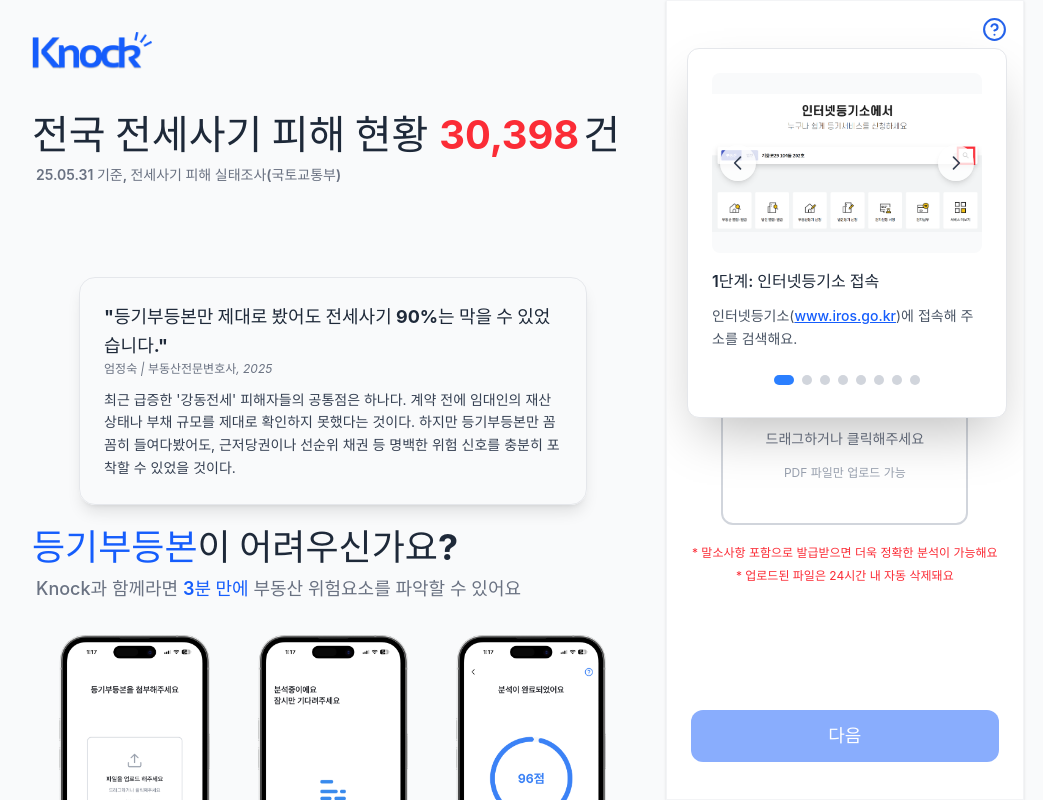
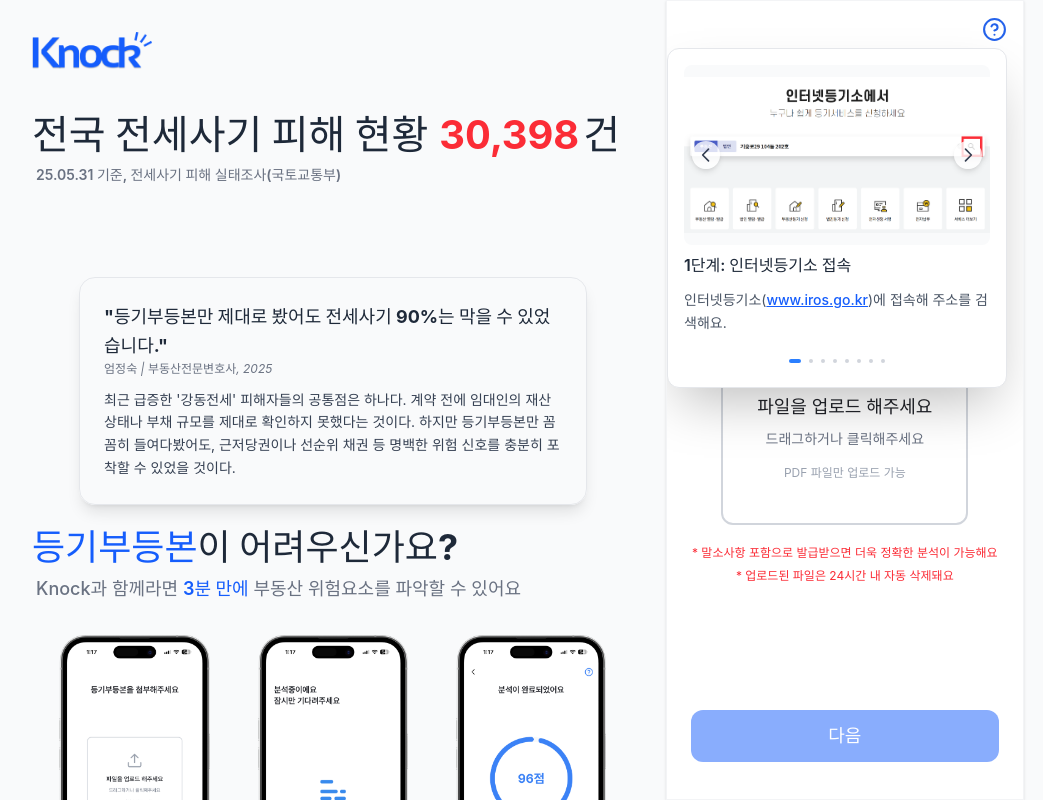
Before and after one commit to Hackathon-ROKANF/Knock-FE, a React (Vite) app: page /upload in a window 1280 px wide. Both pictures are taken after a click on the button "등본 발급 과정 안내". Shown: the whole page, without its empty margins (128-1171 px from the left). Built offline with nearby package versions, Linux system fonts and the light colour scheme; a web font is replaced by a local one.

Commit message:
fix: Refine UI styles for question buttons
Adjusted widths, paddings, and element sizes in ResultQuestionButton and UploadQuestionButton components for improved layout consistency and visual clarity. Also updated a description in the upload flow for accuracy.

```diff
--- a/src/components/ResultQuestionButton.tsx
+++ b/src/components/ResultQuestionButton.tsx
@@ -162,17 +162,17 @@
             animate={{ opacity: 1, y: 0, scale: 1 }}
             exit={{ opacity: 0, y: -10, scale: 0.95 }}
             transition={{ duration: 0.2, ease: 'easeOut' }}
-            className='absolute top-full right-0 w-[90vw] sm:w-[250px] lg:w-[280px] xl:w-[320px] 2xl:w-[410px] max-h-100 bg-white rounded-xl shadow-2xl border border-gray-200 overflow-hidden z-50'>
+            className='absolute top-full right-0 w-[90vw] sm:w-[250px] lg:w-[280px] xl:w-[340px] 2xl:w-[410px] max-h-100 bg-white rounded-xl shadow-2xl border border-gray-200 overflow-hidden z-50'>
             {/* Scrollable Content */}
-            <div className='max-h-80 overflow-y-auto no-scrollbar p-4 md:p-6'>
+            <div className='max-h-90 overflow-y-auto no-scrollbar p-4 md:p-6'>
               {TERM_DEFINITIONS.map((term, index) => (
                 <div
                   key={term.term}
-                  className={`p-4 md:p-5 ${index !== TERM_DEFINITIONS.length - 1 ? 'border-b border-gray-100' : ''}`}>
+                  className={`p-4 ${index !== TERM_DEFINITIONS.length - 1 ? 'border-b border-gray-100' : ''}`}>
                   <div className='mb-2 md:mb-3'>
                     <h4 className='font-semibold text-gray-800 text-sm md:text-base'>{term.term}</h4>
                   </div>
-                  <p className='text-gray-600 text-xs md:text-sm leading-relaxed mb-2 md:mb-3'>{term.definition}</p>
+                  <p className='text-gray-600 text-xs md:text-sm leading-relaxed mb-2'>{term.definition}</p>
                   {term.example && (
                     <div className='bg-blue-50 p-2 md:p-3 rounded-md'>
                       <p className='text-blue-700 text-xs md:text-sm'>{term.example}</p>
--- a/src/components/UploadQuestionButton.tsx
+++ b/src/components/UploadQuestionButton.tsx
@@ -44,7 +44,7 @@
     src: flow3,
     alt: '등기부등본 발급 3단계',
     title: '3단계: 등기기록유형 선택',
-    description: '전부+말소사항 포함으로 발급하면 정확한 분석이 가능해요.',
+    description: '말소사항 포함으로 발급해야 정확한 분석이 가능해요.',
   },
   {
     id: 4,
@@ -171,13 +171,13 @@
             animate={{ opacity: 1, y: 0, scale: 1 }}
             exit={{ opacity: 0, y: -10, scale: 0.95 }}
             transition={{ duration: 0.2, ease: 'easeOut' }}
-            className='absolute top-full right-0 w-[90vw] sm:w-[250px] lg:w-[280px] xl:w-[320px] 2xl:w-[410px] bg-white rounded-xl shadow-2xl border border-gray-200 overflow-hidden z-50'>
+            className='absolute top-full right-0 w-[90vw] sm:w-[250px] lg:w-[280px] xl:w-[340px] 2xl:w-[410px] bg-white rounded-xl shadow-2xl border border-gray-200 overflow-hidden z-50'>
             {/* Header */}
 
             {/* Image Slide Container */}
-            <div className='p-3 sm:p-4 md:p-5 lg:p-6'>
+            <div className='p-4'>
               {/* 이미지 영역 */}
-              <div className='relative overflow-hidden rounded-lg bg-gray-50 h-60 lg:h-[180px] 2xl:h-[300px]  mb-3 sm:mb-4'>
+              <div className='relative overflow-hidden rounded-lg bg-gray-50 h-60 lg:h-[180px] 2xl:h-[300px] mb-2 '>
                 <AnimatePresence mode='wait'>
                   <motion.img
                     key={currentIndex}
@@ -203,7 +203,7 @@
                 {/* 좌/우 네비게이션 버튼 */}
                 <button
                   onClick={prevSlide}
-                  className='absolute left-2 top-1/2 transform -translate-y-1/2 bg-white/80 hover:bg-white text-gray-700 rounded-full p-1.5 md:p-2 shadow-md transition-all duration-200 hover:scale-110 cursor-pointer'
+                  className='absolute left-2 top-1/2 transform -translate-y-1/2 bg-white/80 hover:bg-white text-gray-700 rounded-full p-1 shadow-md transition-all duration-200 hover:scale-110 cursor-pointer'
                   aria-label='이전 이미지'>
                   <svg
                     className='w-4 h-4 md:w-5 md:h-5'
@@ -221,7 +221,7 @@
 
                 <button
                   onClick={nextSlide}
-                  className='absolute right-2 top-1/2 transform -translate-y-1/2 bg-white/80 hover:bg-white text-gray-700 rounded-full p-1.5 md:p-2 shadow-md transition-all duration-200 hover:scale-110 cursor-pointer'
+                  className='absolute right-2 top-1/2 transform -translate-y-1/2 bg-white/80 hover:bg-white text-gray-700 rounded-full p-1 shadow-md transition-all duration-200 hover:scale-110 cursor-pointer'
                   aria-label='다음 이미지'>
                   <svg
                     className='w-4 h-4 md:w-5 md:h-5'
@@ -266,7 +266,7 @@
                   <button
                     key={index}
                     onClick={() => goToSlide(index)}
-                    className={`w-2 h-2 md:w-2.5 md:h-2.5 rounded-full transition-all duration-200 ${index === currentIndex ? 'bg-blue-500 w-4 md:w-5' : 'bg-gray-300 hover:bg-gray-400'}`}
+                    className={`w-1 h-1 rounded-full transition-all duration-200 ${index === currentIndex ? 'bg-blue-500 w-3' : 'bg-gray-300 hover:bg-gray-400'}`}
                     aria-label={`${index + 1}번째 이미지로 이동`}
                   />
                 ))}
```
